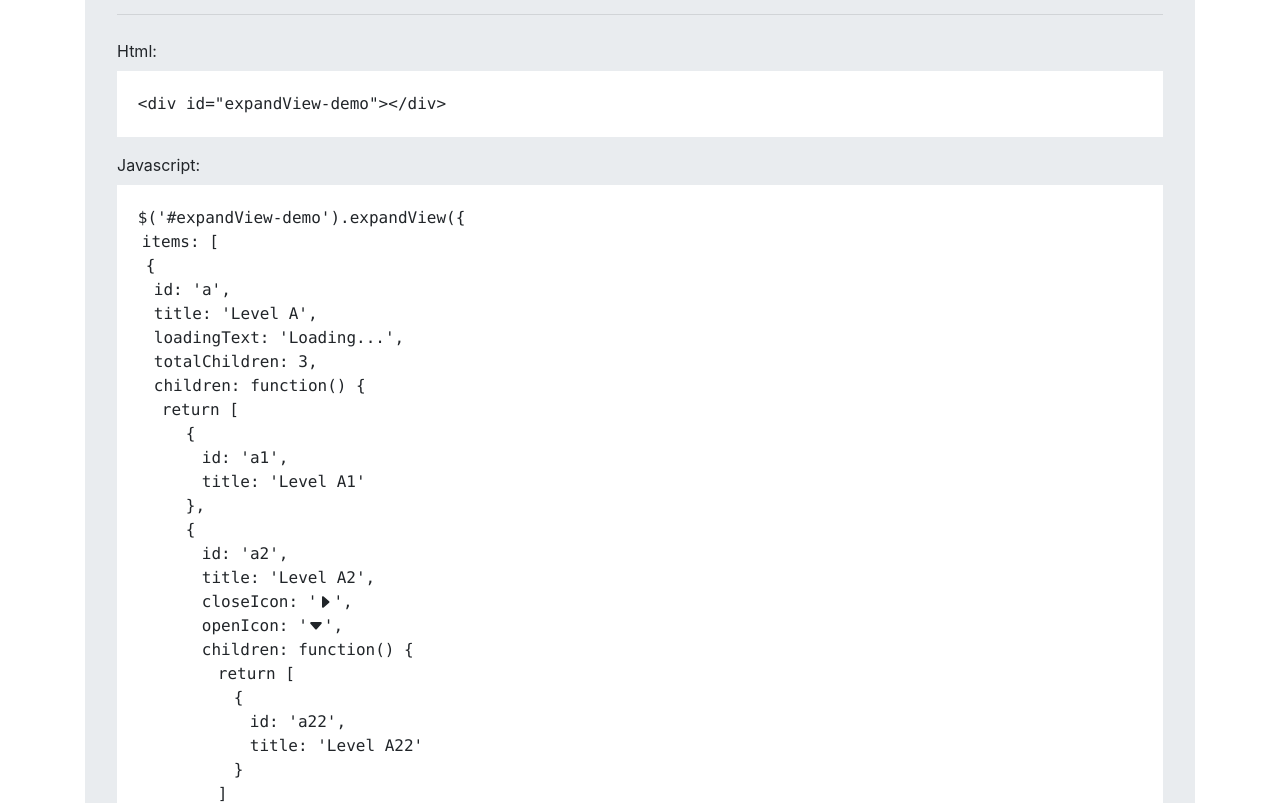
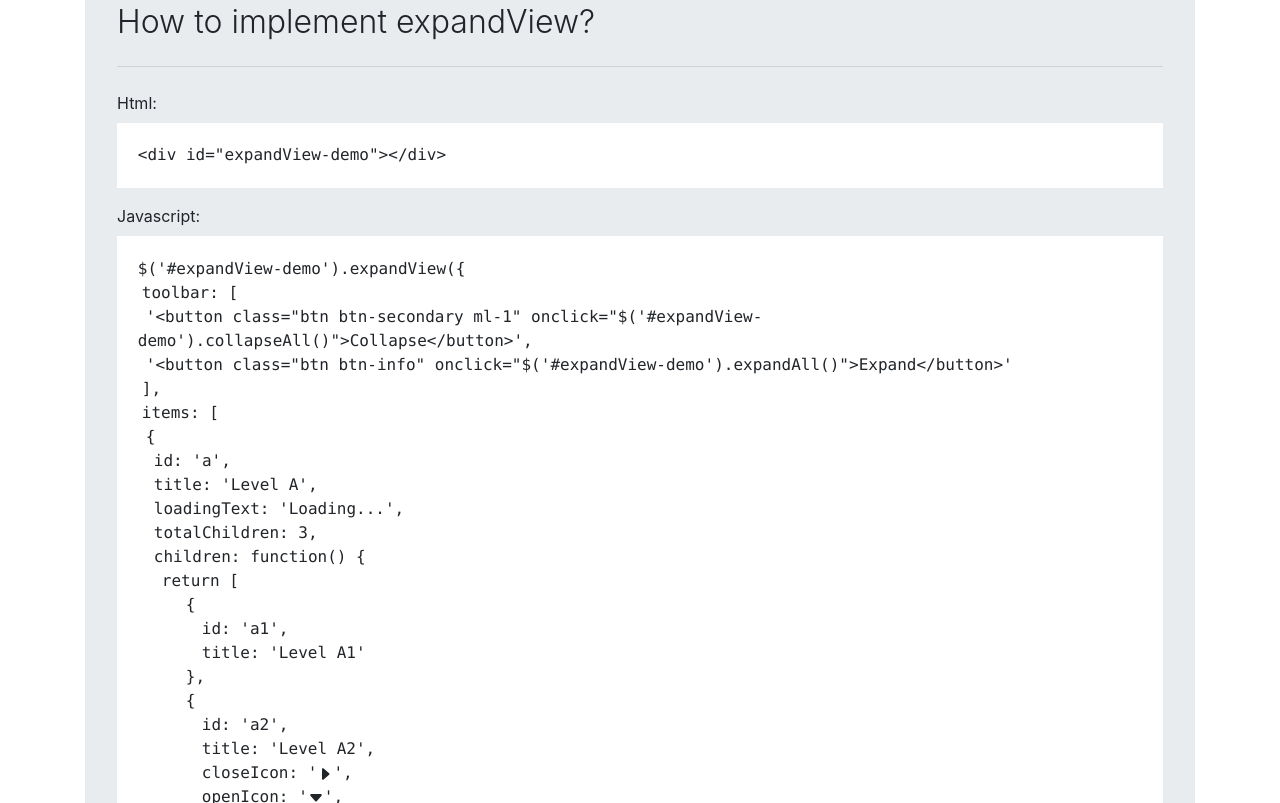
Before and after one commit to jimbek/expandView, a plain HTML site: page index.html in a window 1280 px wide. Shown: the part 1268-2071 px from the top of the page. Drawn offline with nearby package versions, Linux system fonts and the light colour scheme.

Commit message:
Add a toolbar and two functions.

```diff
--- a/expandView.css
+++ b/expandView.css
@@ -40,3 +40,8 @@
     width: 30px;
     text-align: center;
 }
+
+.expand-toolbar {
+    display: flex;
+    flex-direction: row-reverse;
+}
--- a/expandView.js
+++ b/expandView.js
@@ -1,4 +1,50 @@
 jQuery.fn.extend({
+
+  expandAll: function() {
+    return this.each(function() {
+      //Loop will stop when all items with children are opened
+      let stop = false;
+      while (!stop) {
+        stop = true;
+        let items = this.querySelectorAll('.expand-item');
+
+        for (let i = 0; i < items.length; i++) {
+          //Get value from "mod" property of "arrow" element
+          let mod = $(items[i]).children()[0].getAttribute('expand-item-mod');
+          //Get value from "expand-item-has-children" property of "arrow" element
+          let hasChildren = $(items[i]).children()[0].getAttribute('expand-item-has-children');
+          //Call "click()" function if the element is collapsed and has sub items
+          if (mod == 'off' && hasChildren == 'true') {
+            let arrowElement = $($(items[i]).children()[0]);
+            arrowElement.click();
+            stop = false;
+          }
+        }
+      }
+    });
+  },
+
+  collapseAll: function() {
+    return this.each(function() {
+      //Loop will stop when all items with children are collapsed
+      let stop = false;
+      while (!stop) {
+        stop = true;
+        let items = this.querySelectorAll('.expand-item');
+
+        for (let i = 0; i < items.length; i++) {
+          //Get value from "mod" property of "arrow" element
+          let mod = $(items[i]).children()[0].getAttribute('expand-item-mod');
+          //Call "click()" function if the element is opened
+          if (mod == 'on') {
+            let arrowElement = $($(items[i]).children()[0]);
+            arrowElement.click();
+            stop = false;
+          }
+        }
+      }
+    });
+  },
 
   expand: function(children, closeIcon, openIcon) {
     return this.each(function() {
@@ -13,6 +59,9 @@ jQuery.fn.extend({
         if (elementClass.includes('expand-item-details')) {
           //We show children items
           if (elementClass.includes('expand-hidden')) {
+            //Update "expand-item-mod" property
+            this.setAttribute('expand-item-mod', 'on');
+
             //Fetch children items
             $(expandItemElements[i]).expandView({
               items: children()
@@ -21,6 +70,9 @@ jQuery.fn.extend({
             this.innerHTML = openIcon == undefined ? '<svg xmlns="http://www.w3.org/2000/svg" width="16" height="16" fill="currentColor" class="bi bi-caret-up-fill" viewBox="0 0 16 16"><path d="m7.247 4.86-4.796 5.481c-.566.647-.106 1.659.753 1.659h9.592a1 1 0 0 0 .753-1.659l-4.796-5.48a1 1 0 0 0-1.506 0z"/></svg>' : openIcon;
             expandItemElements[i].classList.remove('expand-hidden');
           } else {
+            //Update "expand-item-mod" property
+            this.setAttribute('expand-item-mod', 'off');
+
             //We hide "details" div
             this.innerHTML = closeIcon == undefined ? '<svg xmlns="http://www.w3.org/2000/svg" width="16" height="16" fill="currentColor" class="bi bi-caret-down-fill" viewBox="0 0 16 16"><path d="M7.247 11.14 2.451 5.658C1.885 5.013 2.345 4 3.204 4h9.592a1 1 0 0 1 .753 1.659l-4.796 5.48a1 1 0 0 1-1.506 0z"/></svg>' : closeIcon;
             expandItemElements[i].classList.add('expand-hidden');
@@ -38,6 +90,17 @@ jQuery.fn.extend({
       //The updated innerHTML
       let html = '';
 
+      //Add toolbar
+      if (options.toolbar != undefined) {
+        html += '<div class="expand-toolbar">'
+
+        for (let i = 0; i < options.toolbar.length; i++) {
+          html += options.toolbar[i];
+        }
+
+        html += '</div>';
+      }
+
       //Check if there are any items
       if (options.items != undefined) {
         for (let i = 0; i < options.items.length; i++) {
@@ -47,9 +110,10 @@ jQuery.fn.extend({
           html += '<div expand-item-id="' + options.items[i].id + '" class="expand-item"' + ' style="margin-left:' + marginLeft + 'em;">';
 
           //Add left arrow
-          html += '<div expand-item-id="' + options.items[i].id + '"' + ' expand-item-index="' + i + '"' +' class="expand-item-arrow">';
+          let hasChildren = options.items[i].children != undefined;
+          html += '<div expand-item-id="' + options.items[i].id + '"' + ' expand-item-index="' + i + '" expand-item-has-children="' + hasChildren +'"' +' expand-item-mod="off" class="expand-item-arrow">';
 
-          if (options.items[i].children != undefined) {
+          if (hasChildren) {
             if (options.items[i].open == undefined || options.items[i].open == false) {
               html += options.items[i].closeIcon == undefined ? '<svg xmlns="http://www.w3.org/2000/svg" width="16" height="16" fill="currentColor" class="bi bi-caret-down-fill" viewBox="0 0 16 16"><path d="M7.247 11.14 2.451 5.658C1.885 5.013 2.345 4 3.204 4h9.592a1 1 0 0 1 .753 1.659l-4.796 5.48a1 1 0 0 1-1.506 0z"/></svg>' : options.items[i].closeIcon;
             } else {
--- a/index.html
+++ b/index.html
@@ -26,12 +26,15 @@
       <div class="col-12">
         <div class="alert alert-success" role="alert">
           <b>
-            New update at 30/01/2022
+            New update at 06/02/2022
           </b>
           <hr />
           <ul class="mb-0">
             <li>
-              Includes the abillity to define an icon or svg for open and closed arrow
+              Includes the ability to add a toolbar with your custom buttons
+            </li>
+            <li>
+              Includes JQuery functions <i>expandAll()</i> and <i>collapseAll()</i>
             </li>
           </ul>
         </div>
@@ -160,6 +163,18 @@
               </label>
               <div class="code">
                 $('#expandView-demo').expandView({
+                <br />
+                <span class="ml-1">
+                  toolbar: [
+                </span>
+                <br />
+                <span id="collapse" class="ml-2"></span>
+                <br />
+                <span id="expand" class="ml-2"></span>
+                <br />
+                <span class="ml-1">
+                  ],
+                </span>
                 <br />
                 <span class="ml-1">
                   items: [
@@ -352,8 +367,14 @@
   <script type="text/javascript">
 
     document.getElementsByClassName('code')[0].innerText = '<div id="expandView-demo"></div>';
+    document.getElementById('collapse').innerText = '\'<button class="btn btn-secondary ml-1" onclick="$(\'#expandView-demo\').collapseAll()">Collapse</button>\',';
+    document.getElementById('expand').innerText = '\'<button class="btn btn-info" onclick="$(\'#expandView-demo\').expandAll()">Expand</button>\'';
 
     $('#expandView-demo').expandView({
+      toolbar: [
+        '<button class="btn btn-secondary ml-1" onclick="$(\'#expandView-demo\').collapseAll()">Collapse</button>',
+        '<button class="btn btn-info" onclick="$(\'#expandView-demo\').expandAll()">Expand</button>'
+      ],
       items: [
         {
           id: 'a',
```
Also changed, not shown: 1 other file.
